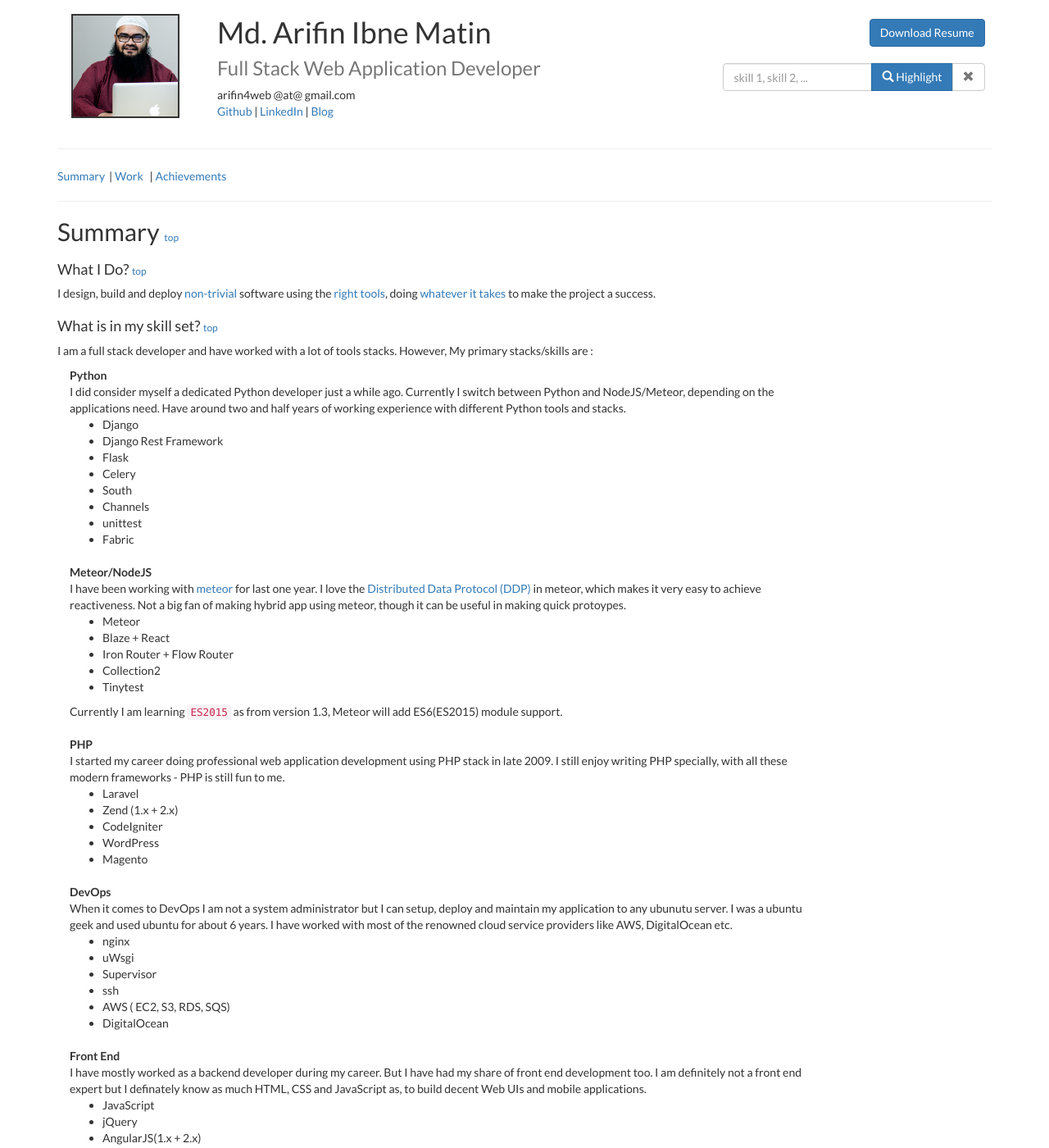
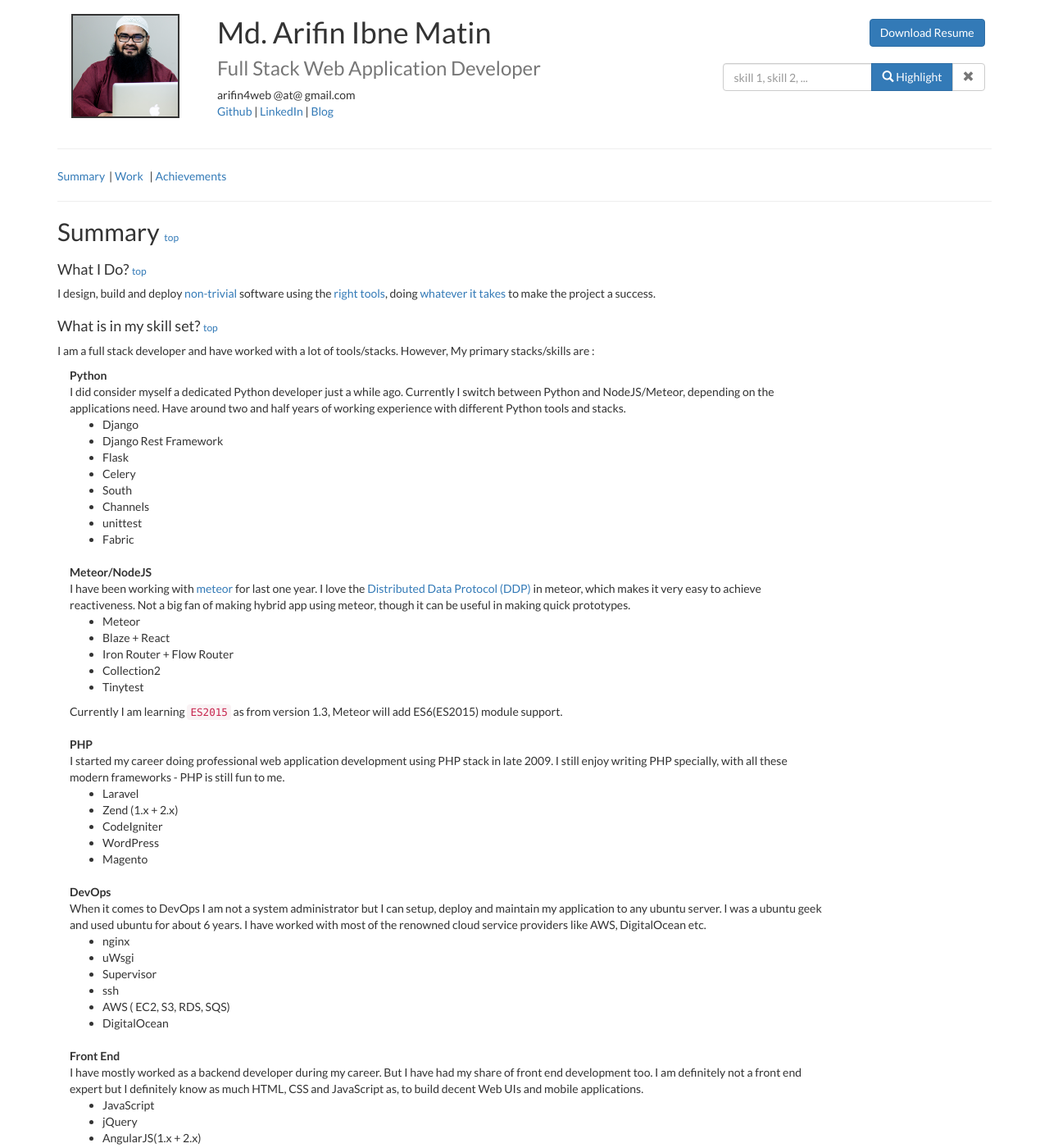
Before and after one commit to arifin4web/arifin4web.github.io, a Jekyll site: the page built from cv/index.html, in a window 1280 px wide and 1400 px high. Shown: the whole window at 82% size. Built offline with Jekyll 4.4.1, drawn with Linux system fonts in a browser that asks for light colours; comment, search, counter and statistics services are not loaded; some of the changed text lies outside the part shown.

Commit message:
- hotfix: typo

```diff
--- a/_layouts/cv.html
+++ b/_layouts/cv.html
@@ -148,7 +148,7 @@
             <h4>What is in my skill set?
               <small class="very_small pointer"><a class="go-to-top">top</a></small>
             </h4>
-            <p> I am a full stack developer and have worked with a lot of tools stacks. However, My primary stacks/skills are :</p>
+            <p> I am a full stack developer and have worked with a lot of tools/stacks. However, My primary stacks/skills are :</p>
             <div class="col-xs-12 col-sm-10 col-offset-sm-1">
               <div>
                 <dl>
@@ -173,7 +173,7 @@
                   <dt>Meteor/NodeJS</dt>
                   <dd>
                     I have been working with <a href="https://www.meteor.com/" title="Meteor Website">meteor</a> for last one year. I love the <a href="https://www.meteor.com/ddp">Distributed Data Protocol (DDP)</a> in meteor, which makes it very easy
-                    to achieve reactiveness. Not a big fan of making hybrid app using meteor, though it can be useful in making quick protoypes.
+                    to achieve reactiveness. Not a big fan of making hybrid app using meteor, though it can be useful in making quick prototypes.
                     <ul>
                       <li>Meteor</li>
                       <li>Blaze + React</li>
@@ -205,7 +205,7 @@
                 <dl>
                   <dt>DevOps</dt>
                   <dd>
-                    When it comes to DevOps I am not a system administrator but I can setup, deploy and maintain my application to any ubunutu server. I was a ubuntu geek and used ubuntu for about 6 years. I have worked with most of the renowned cloud service providers like
+                    When it comes to DevOps I am not a system administrator but I can setup, deploy and maintain my application to any ubuntu server. I was a ubuntu geek and used ubuntu for about 6 years. I have worked with most of the renowned cloud service providers like
                     AWS, DigitalOcean etc.
                     <ul>
                       <li>nginx</li>
@@ -222,7 +222,7 @@
                 <dl>
                   <dt>Front End</dt>
                   <dd>
-                    I have mostly worked as a backend developer during my career. But I have had my share of front end development too. I am definitely not a front end expert but I definately know as much HTML, CSS and JavaScript as, to build decent Web UIs and mobile applications.
+                    I have mostly worked as a backend developer during my career. But I have had my share of front end development too. I am definitely not a front end expert but I definitely know as much HTML, CSS and JavaScript as, to build decent Web UIs and mobile applications.
                     <ul>
                       <li>JavaScript</li>
                       <li>jQuery</li>
```
Also changed, not shown: other parts of _layouts/cv.html (+8 -8 lines).
